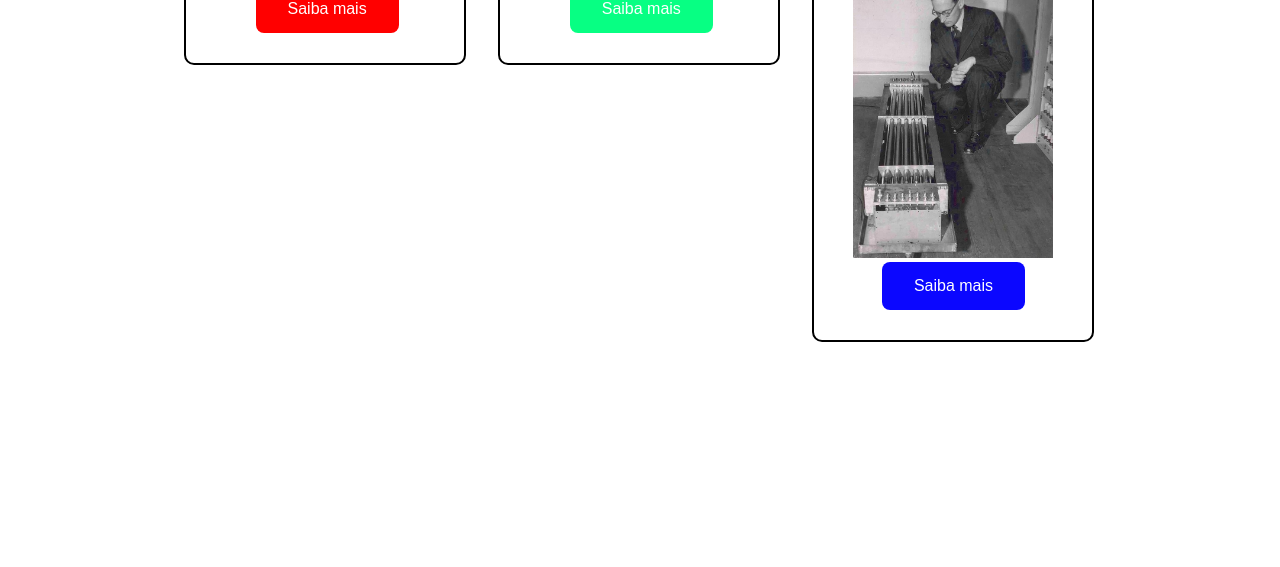
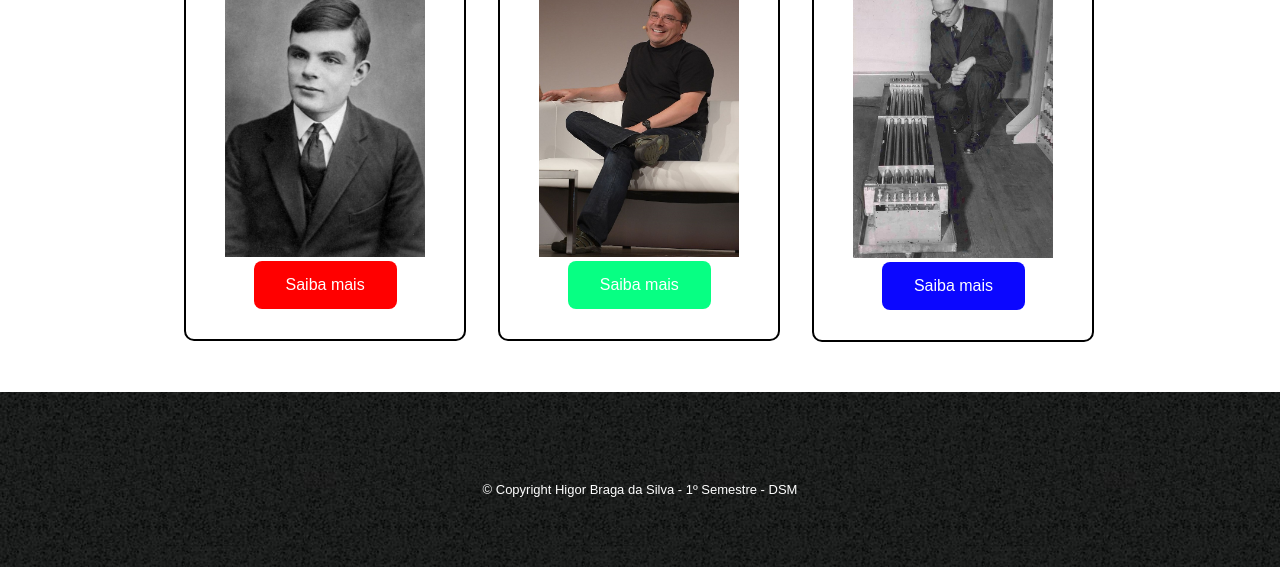
Before and after one commit to BragaHigor/TAREFA_AVALIATIVA_FATEC, a plain HTML site: page index.html in a window 1280 px wide. Shown: the part 289-856 px from the top of the page. Drawn offline with Linux system fonts and the light colour scheme; the site is published under a folder, as on GitHub Pages, so addresses that start at the root find nothing.

Commit message:
ajustando imagens

```diff
--- a/index.html
+++ b/index.html
@@ -19,17 +19,17 @@
         <ul class="titulo">
             <li>
                 <h2>Alan Turing</h2>
-                <img class='img' src="/imagem/Alan_Turing.jpg" alt="">
+                <img class='img' src="./imagem/Alan_Turing.jpg" alt="">
                 <a href="Alan_Turing.html"><button class="botao-alan">Saiba mais</button></a>
             </li>
             <li>
                 <h2>Linus Torvalds</h2>
-                <img class='img' src="/imagem/LinuxCon_Europe_Linus_Torvalds.jpg" alt="">
+                <img class='img' src="./imagem/LinuxCon_Europe_Linus_Torvalds.jpg" alt="">
                 <a href="Linus_Torvalds.html"><button class="botao-linus">Saiba mais</button></a>
             </li>
             <li>
                 <h2>Maurice Vincent</h2>
-                <img class='img' src="imagem/Maurice.jpg" alt="">
+                <img class='img' src="./imagem/Maurice.jpg" alt="">
                 <a href="Maurice_Vincent.html"><button class="botao-maurice">Saiba mais</button></a>
             </li>
         </ul>
--- a/style.css
+++ b/style.css
@@ -126,7 +126,7 @@ p{
 
 footer{
     text-align: center;
-    background: url(/imagem/bg.jpg);
+    background: url(./imagem/bg.jpg);
     padding: 40px 0;
 }
 
```
Also changed, not shown: Alan_Turing.html (+1 -1 lines), Linus_Torvalds.html (+1 -1 lines), Maurice_Vincent.html (+1 -1 lines).
